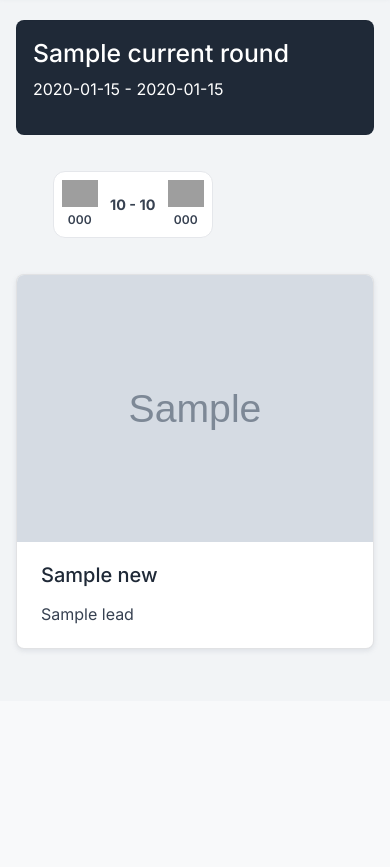
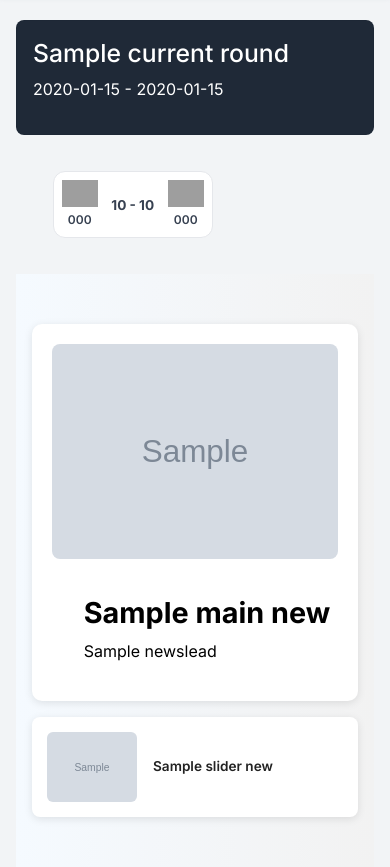
Before and after one commit to dragoljubb/bbweb, a Flask app: template app/templates/home.html in a window 390 px wide; the page is wider, and only the part inside the window is pictured. Shown: the part 143-1010 px from the top of that part. Before the commit the page ends 796 px from the top of that part, so only its background shows below. Run offline with Flask 3, Linux system fonts and the light colour scheme; the template is opened without the code that fills it: most values are stand-ins (such as "Sample title", 1, 10 or a date in 2020); grey boxes marked "Sample" are stand-in pictures; grey boxes are pictures that could not be loaded.

Commit message:
20251215_1800

```diff
--- a/app/app.py
+++ b/app/app.py
@@ -1,7 +1,5 @@
-from flask import Flask, render_template, Blueprint
-from models import get_current_round, get_upcoming_games, get_latest_news, get_teams
-
-
+from flask import Flask, render_template, Blueprint, request
+from models import get_current_round, get_upcoming_games, get_home_news, get_teams#, get_all_games
 
 app = Flask(__name__)
 main_bp = Blueprint('main_bp', __name__)
@@ -10,13 +8,90 @@ main_bp = Blueprint('main_bp', __name__)
 def home():
     current_round = get_current_round("E", 2025)
     games = get_upcoming_games(current_round.round_id) if current_round else []
-    news = get_latest_news()
+    main_news, slider_news = get_home_news()
     teams_sidebar = get_teams("E", 2025)
     return render_template('home.html',
                            current_round=current_round,
                            games=games,
-                           news=news,
+                           main_news=main_news,
+                           slider_news=slider_news,
                            teams_sidebar=teams_sidebar)
+
+# ===========================
+# Games page
+# ===========================
+@main_bp.route('/games')
+def games():
+    # -------------------------
+    # PARAMETRI (query string)
+    # -------------------------
+    season = request.args.get("season", default=2025, type=int)
+    round_type = request.args.get("round_type", default="RS")
+    team = request.args.get("team")  # None ili ""
+
+    selected_round = request.args.get("round", type=int)
+
+    # -------------------------
+    # Sidebar (grbovi timova)
+    # -------------------------
+    teams_sidebar = get_teams("E", season)
+
+    # -------------------------
+    # Zajednički podaci za filter bar
+    # -------------------------
+    seasons = get_seasons()           # lista sezona za combo
+    round_types = get_round_types()   # RS / PO / FF
+    teams = get_teams_by_season(season)  # lista timova za filter
+
+    # -------------------------
+    # Određivanje režima
+    # -------------------------
+    if not team:
+        # -------- LEAGUE VIEW --------
+        rounds = get_rounds(season, round_type)
+        current_round = get_current_round("E", season, round_type)
+        if not selected_round:
+            selected_round = current_round
+
+        games = get_games_by_round(season, round_type, selected_round)
+
+        return render_template(
+            "games.html",
+            mode="LEAGUE",
+            season=season,
+            round_type=round_type,
+            seasons=seasons,
+            round_types=round_types,
+            teams=teams,
+            selected_team=None,
+            rounds=rounds,
+            current_round=current_round,
+            selected_round=selected_round,
+            games=games,
+            teams_sidebar=teams_sidebar
+        )
+
+    else:
+        # -------- TEAM VIEW --------
+        next_game = get_next_game(season, round_type, team)
+        results = get_results(season, round_type, team)
+        upcoming = get_upcoming_games(season, round_type, team)
+
+        return render_template(
+            "games.html",
+            mode="TEAM",
+            season=season,
+            round_type=round_type,
+            seasons=seasons,
+            round_types=round_types,
+            teams=teams,
+            selected_team=team,
+            next_game=next_game,
+            results=results,
+            upcoming=upcoming,
+            teams_sidebar=teams_sidebar
+        )
+
 
 # Registracija Blueprint-a
 app.register_blueprint(main_bp)
--- a/app/static/css/custom.css
+++ b/app/static/css/custom.css
@@ -117,18 +117,26 @@
     text-align: center;
 }
 
+.team-code1 {
+    font-weight: 600;
+    font-size: 0.5rem; /* manji font */
+    text-align: center;
+}
+
+
 .score {
     font-weight: 700;
     font-size: 0.85rem; /* malo manji */
     text-align: center;
     min-width: 30px;
 }
+/*
 .score {
     font-weight: 700;
     margin: 6px 0;
     font-size: 0.9rem;
 }
-
+*/
 .slide-btn {
     background: rgba(0,0,0,0.05);
     border: none;
@@ -138,3 +146,103 @@
     font-size: 1.2rem;
     flex-shrink: 0;
 }
+
+/* NEWS*/
+/* Pozadina sekcije */
+.news-section {
+    padding: 50px 0;
+    background: linear-gradient(to right, #F5FAFF, #F2F2F2); /* svetloplava skoro bela → svetlosiva */
+}
+
+/* Main vest u beloj kartici */
+.main-news-card {
+    background: #fff;
+    border-radius: 10px;
+    padding: 20px;
+    box-shadow: 0 2px 8px rgba(0,0,0,0.1);
+    display: flex;
+    align-items: center;
+    gap: 20px;
+    margin-bottom: 0; /* UKLONJENA MARGIN-BOTTOM */
+}
+
+/* Ako želiš malo razmaka između main i small news, koristi ovo: */
+.small-news-row {
+    display: flex;
+    gap: 20px;
+    flex-wrap: wrap;
+    margin-top: 15px; /* mali razmak, podesivo po ukusu */
+}
+
+.main-news-img img {
+    width: 400px; /* smanjeno da stane tekst pored */
+    height: auto;
+    object-fit: cover;
+    border-radius: 8px;
+}
+
+.main-news-text {
+    flex: 1; /* tekst zauzima preostali prostor pored slike */
+}
+
+.main-news-title {
+    font-size: 1.8rem;
+    font-weight: 700;
+    margin-bottom: 0.5rem;
+    color: #000;
+}
+
+.main-news-lead {
+    font-size: 1rem;
+    color: #000;
+}
+
+/* Tri male vesti */
+
+.small-news-card {
+    background: #fff;
+    border-radius: 8px;
+    overflow: hidden;
+    box-shadow: 0 2px 8px rgba(0,0,0,0.1);
+    padding: 15px;
+    display: flex;
+    align-items: center;
+    flex: 0 0 calc(33.333% - 13.33px);
+}
+
+.small-news-img img {
+    width: 90px;
+    height: 70px;
+    object-fit: cover;
+    border-radius: 6px;
+}
+
+.small-news-title {
+    font-size: 0.85rem;
+    font-weight: 600;
+    margin: 0;
+    color: #222;
+}
+
+/* Responsive */
+@media (max-width: 992px) {
+    .small-news-card {
+        flex: 0 0 calc(50% - 10px);
+    }
+}
+
+@media (max-width: 576px) {
+    .small-news-card {
+        flex: 0 0 100%;
+    }
+
+    .main-news-card {
+        flex-direction: column;
+        align-items: flex-start;
+    }
+
+    .main-news-img img {
+        width: 100%;
+        margin-bottom: 15px;
+    }
+}
--- a/app/static/js/main.js
+++ b/app/static/js/main.js
@@ -1,14 +1,25 @@
-document.addEventListener("DOMContentLoaded", function() {
-    const slider = document.querySelector(".games-slider");
-    if (!slider) return; // ako ne postoji slider na stranici, prekini
+/* =========================================================
+   REUSABLE HORIZONTAL SLIDER (games, news, etc.)
+   ========================================================= */
 
-    const btnLeft = document.querySelector(".slide-btn.left");
-    const btnRight = document.querySelector(".slide-btn.right");
+function initHorizontalSlider({
+    sliderSelector,
+    leftBtnSelector,
+    rightBtnSelector,
+    cardWidth,
+    gap = 12
+}) {
+    const slider = document.querySelector(sliderSelector);
+    if (!slider) return;
 
-    // širina kartice + gap (prema CSS-u)
-    const scrollDistance = 160 + 12;
+    const btnLeft = document.querySelector(leftBtnSelector);
+    const btnRight = document.querySelector(rightBtnSelector);
 
-    // Klik na strelice
+    if (!btnLeft || !btnRight) return;
+
+    const scrollDistance = cardWidth + gap;
+
+    // Arrow clicks
     btnLeft.addEventListener("click", () => {
         slider.scrollBy({ left: -scrollDistance, behavior: "smooth" });
     });
@@ -17,54 +28,79 @@ document.addEventListener("DOMContentLoaded", function() {
         slider.scrollBy({ left: scrollDistance, behavior: "smooth" });
     });
 
-    // Skrivanje strelica kada nema scrolla
+    // Show / hide arrows
     function updateArrows() {
-        if (!slider.scrollLeft) {
-            btnLeft.style.visibility = "hidden";
-        } else {
-            btnLeft.style.visibility = "visible";
-        }
+        btnLeft.style.visibility =
+            slider.scrollLeft <= 0 ? "hidden" : "visible";
 
-        if (slider.scrollLeft + slider.clientWidth >= slider.scrollWidth - 1) {
-            btnRight.style.visibility = "hidden";
-        } else {
-            btnRight.style.visibility = "visible";
-        }
+        btnRight.style.visibility =
+            slider.scrollLeft + slider.clientWidth >= slider.scrollWidth - 1
+                ? "hidden"
+                : "visible";
     }
 
     slider.addEventListener("scroll", updateArrows);
     window.addEventListener("resize", updateArrows);
     updateArrows();
 
-    // Optional: touch podrška (klizanje prstom na mobilnim)
+    // Mouse drag
     let isDown = false;
     let startX;
-    let scrollLeft;
+    let startScrollLeft;
 
-    slider.addEventListener('mousedown', (e) => {
+    slider.addEventListener("mousedown", (e) => {
         isDown = true;
-        slider.classList.add('dragging');
+        slider.classList.add("dragging");
         startX = e.pageX - slider.offsetLeft;
-        scrollLeft = slider.scrollLeft;
+        startScrollLeft = slider.scrollLeft;
     });
-    slider.addEventListener('mouseleave', () => { isDown = false; slider.classList.remove('dragging'); });
-    slider.addEventListener('mouseup', () => { isDown = false; slider.classList.remove('dragging'); });
-    slider.addEventListener('mousemove', (e) => {
-        if(!isDown) return;
+
+    ["mouseleave", "mouseup"].forEach(evt =>
+        slider.addEventListener(evt, () => {
+            isDown = false;
+            slider.classList.remove("dragging");
+        })
+    );
+
+    slider.addEventListener("mousemove", (e) => {
+        if (!isDown) return;
         e.preventDefault();
         const x = e.pageX - slider.offsetLeft;
-        const walk = (x - startX) * 1; // scroll-fastness
-        slider.scrollLeft = scrollLeft - walk;
+        slider.scrollLeft = startScrollLeft - (x - startX);
     });
 
-    // Touch events
-    slider.addEventListener('touchstart', (e) => {
+    // Touch support
+    slider.addEventListener("touchstart", (e) => {
         startX = e.touches[0].pageX - slider.offsetLeft;
-        scrollLeft = slider.scrollLeft;
+        startScrollLeft = slider.scrollLeft;
     });
-    slider.addEventListener('touchmove', (e) => {
+
+    slider.addEventListener("touchmove", (e) => {
         const x = e.touches[0].pageX - slider.offsetLeft;
-        const walk = (x - startX) * 1;
-        slider.scrollLeft = scrollLeft - walk;
+        slider.scrollLeft = startScrollLeft - (x - startX);
     });
+}
+
+/* =========================================================
+   INIT
+   ========================================================= */
+
+document.addEventListener("DOMContentLoaded", function () {
+
+    // Games slider (postojeći)
+    initHorizontalSlider({
+        sliderSelector: ".games-slider",
+        leftBtnSelector: ".slide-btn.left",
+        rightBtnSelector: ".slide-btn.right",
+        cardWidth: 160
+    });
+
+    // News slider (novi)
+    initHorizontalSlider({
+        sliderSelector: ".news-slider",
+        leftBtnSelector: ".news-btn.left",
+        rightBtnSelector: ".news-btn.right",
+        cardWidth: 320
+    });
+
 });
--- a/app/templates/home.html
+++ b/app/templates/home.html
@@ -22,14 +22,14 @@
             <div class="teams-row d-flex justify-content-between align-items-center w-100">
                 <!-- Home Team -->
                 <div class="team d-flex flex-column align-items-center">
-                    <img src="{{ game.home_team_crest }}" width="36" class="mb-1">
+                    <img src="{{ game.home_team_crest }}" width="28" class="mb-1">
                     <div class="team-code">{{ game.local_club_code }}</div>
                 </div>
 
                 <!-- Score -->
-                <div class="score text-center mx-2">
-                    {% if game.home_score is not none and game.away_score is not none %}
-                        {{ game.home_score }} - {{ game.away_score }}
+                <div class="score text-center mx-0">
+                    {% if game.local_score is not none and game.road_score is not none %}
+                        {{ game.local_score }} - {{ game.road_score }}
                     {% else %}
                         - -
                     {% endif %}
@@ -37,7 +37,7 @@
 
                 <!-- Away Team -->
                 <div class="team d-flex flex-column align-items-center">
-                    <img src="{{ game.away_team_crest }}" width="36" class="mb-1">
+                    <img src="{{ game.away_team_crest }}" width="28" class="mb-1">
                     <div class="team-code">{{ game.road_club_code }}</div>
                 </div>
             </div>
@@ -50,20 +50,41 @@
 </div>
 
 
-    <!-- Vesti -->
-    <div class="row">
-        {% for new in news %}
-        <div class="col-md-4 mb-3">
-            <div class="card shadow-sm">
-                <img src="{{ new.image_url }}" class="card-img-top" alt="{{ new.title }}">
-                <div class="card-body">
-                    <h5 class="card-title">{{ new.title }}</h5>
-                    <p class="card-text">{{ new.lead }}</p>
+   <!-- =========================
+     NEWS SECTION
+     ========================= -->
+   <section class="news-section">
+    <div class="container">
+
+        <!-- MAIN VEST -->
+        {% if main_news %}
+        <div class="main-news-card d-flex align-items-center">
+            <div class="main-news-img flex-shrink-0">
+                <img src="{{ main_news.image_url }}" alt="{{ main_news.newstitle }}">
+            </div>
+            <div class="main-news-text ms-4">
+                <h2 class="main-news-title">{{ main_news.newstitle }}</h2>
+                <p class="main-news-lead">{{ main_news.newslead }}</p>
+            </div>
+        </div>
+        {% endif %}
+
+        <!-- TRI MALE VESTI -->
+        <div class="small-news-row mt-3"> <!-- dodajemo malu marginu-top ako je potrebno -->
+            {% for n in slider_news[:3] %}
+            <div class="small-news-card d-flex align-items-center">
+                <div class="small-news-img flex-shrink-0">
+                    <img src="{{ n.image_url }}" alt="{{ n.newstitle }}">
+                </div>
+                <div class="small-news-text ms-3">
+                    <h5 class="small-news-title">{{ n.newstitle }}</h5>
                 </div>
             </div>
+            {% endfor %}
         </div>
-        {% endfor %}
+
     </div>
+</section>
 
 </div>
 {% endblock %}
```
Also changed, not shown: app/models.py (+23 -0 lines), app/templates/games.html (added, +96 -0 lines), 2 other files.
